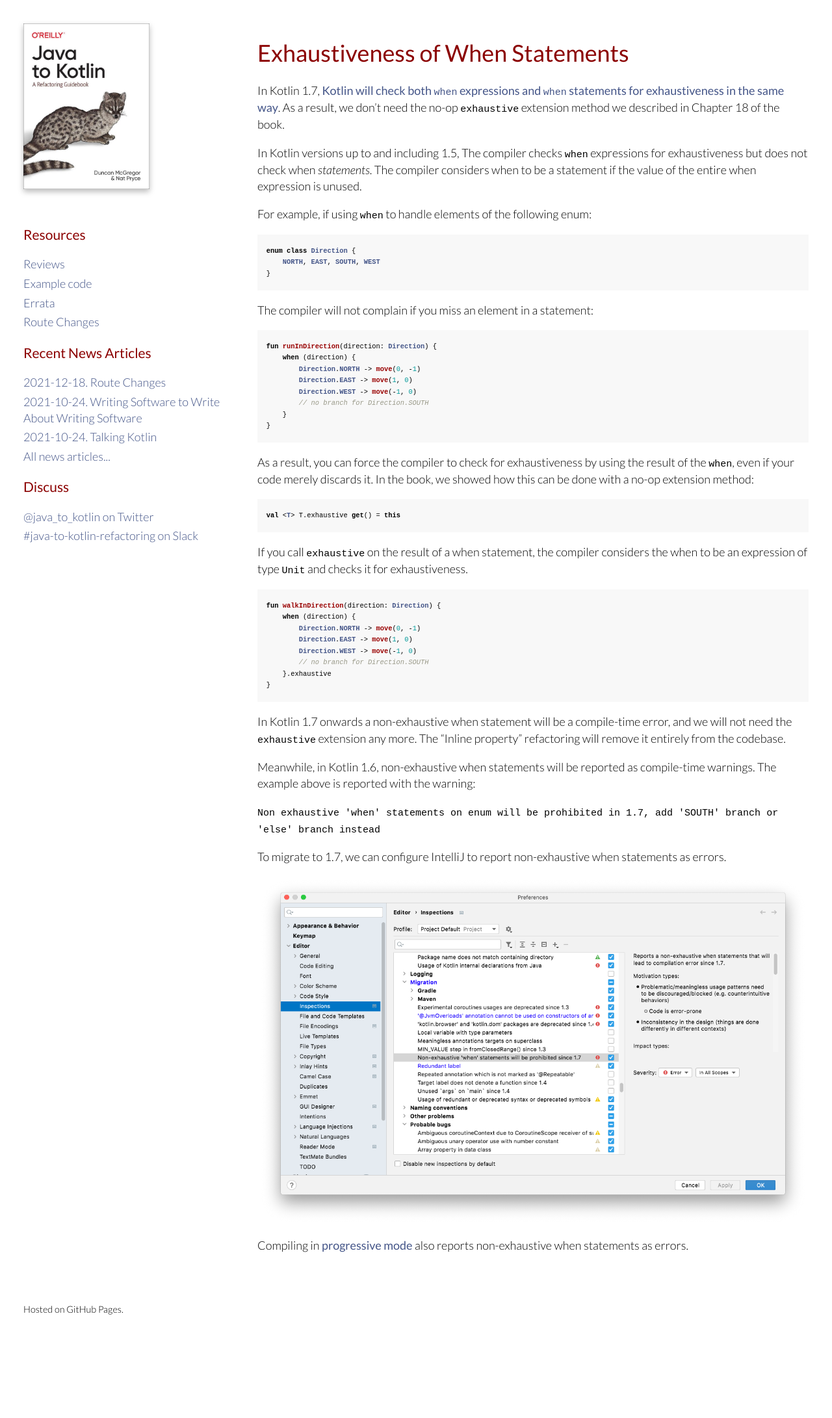
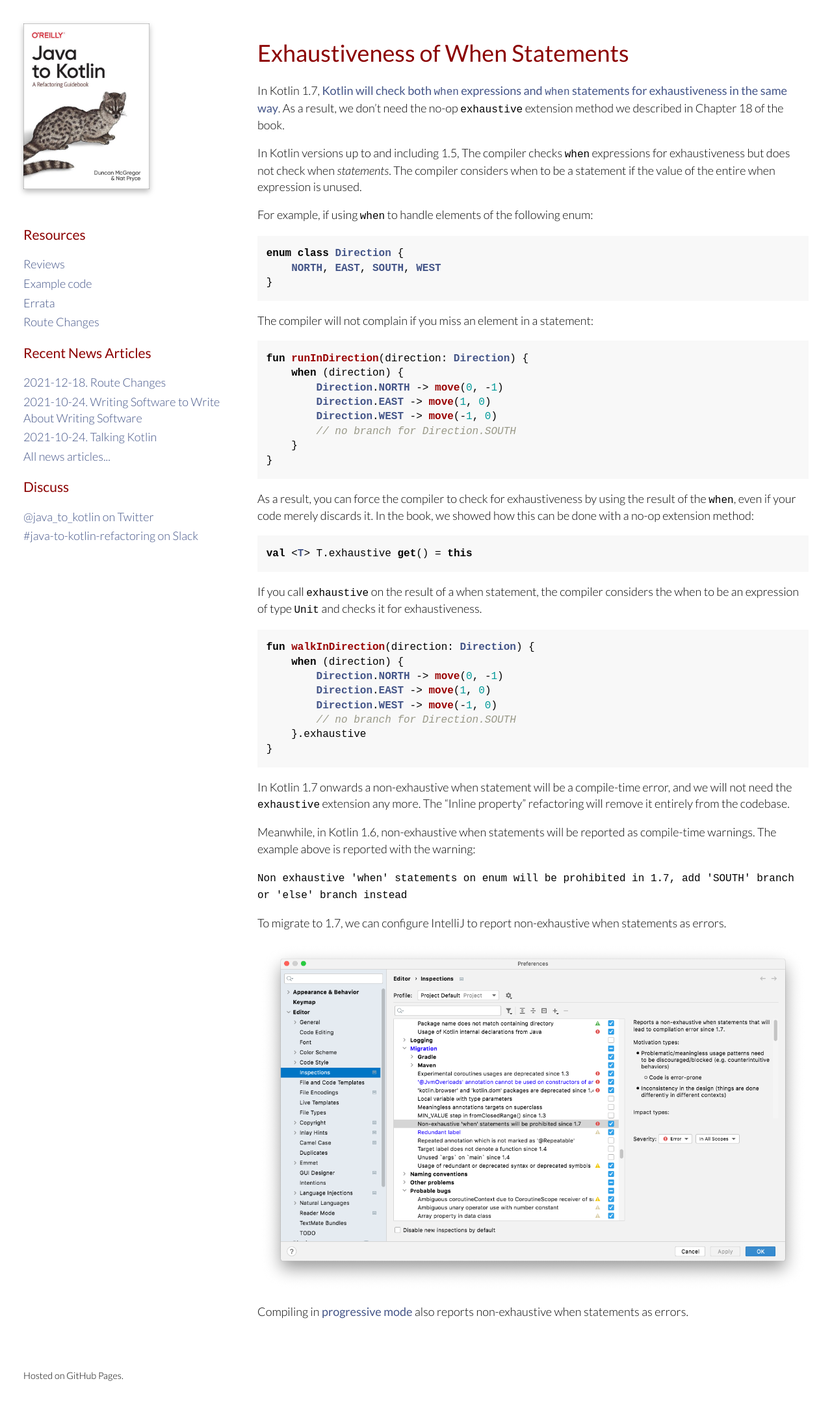
Before and after one commit to java-to-kotlin/java-to-kotlin.github.io, a Jekyll site: the page built from _route_changes/exhaustiveness-of-when-statements.md, in a window 1280 px wide. Shown: the whole page at 65% size. Built offline with Jekyll 4.4.1, drawn with Linux system fonts in a browser that asks for light colours; before the commit the page ends 2080 px from its top, so only the background shows below that.

Commit message:
Tweak style

```diff
--- a/_route_changes/exhaustiveness-of-when-statements.md
+++ b/_route_changes/exhaustiveness-of-when-statements.md
@@ -65,7 +65,7 @@ In Kotlin 1.7 onwards a non-exhaustive when statement will be a compile-time err
 
 Meanwhile, in Kotlin 1.6, non-exhaustive when statements will be reported as compile-time warnings.  The example above is reported with the warning:
 
-> `Non exhaustive 'when' statements on enum will be prohibited in 1.7, add 'SOUTH' branch or 'else' branch instead`
+`Non exhaustive 'when' statements on enum will be prohibited in 1.7, add 'SOUTH' branch or 'else' branch instead`
 
 To migrate to 1.7, we can configure IntelliJ to report non-exhaustive when statements as errors.
 
--- a/assets/css/style.scss
+++ b/assets/css/style.scss
@@ -213,7 +213,7 @@ figcaption {
 }
 
 code {
-  font-size: smaller;
+  font-size: medium;
 }
 
 // Syntax highlighting
```
